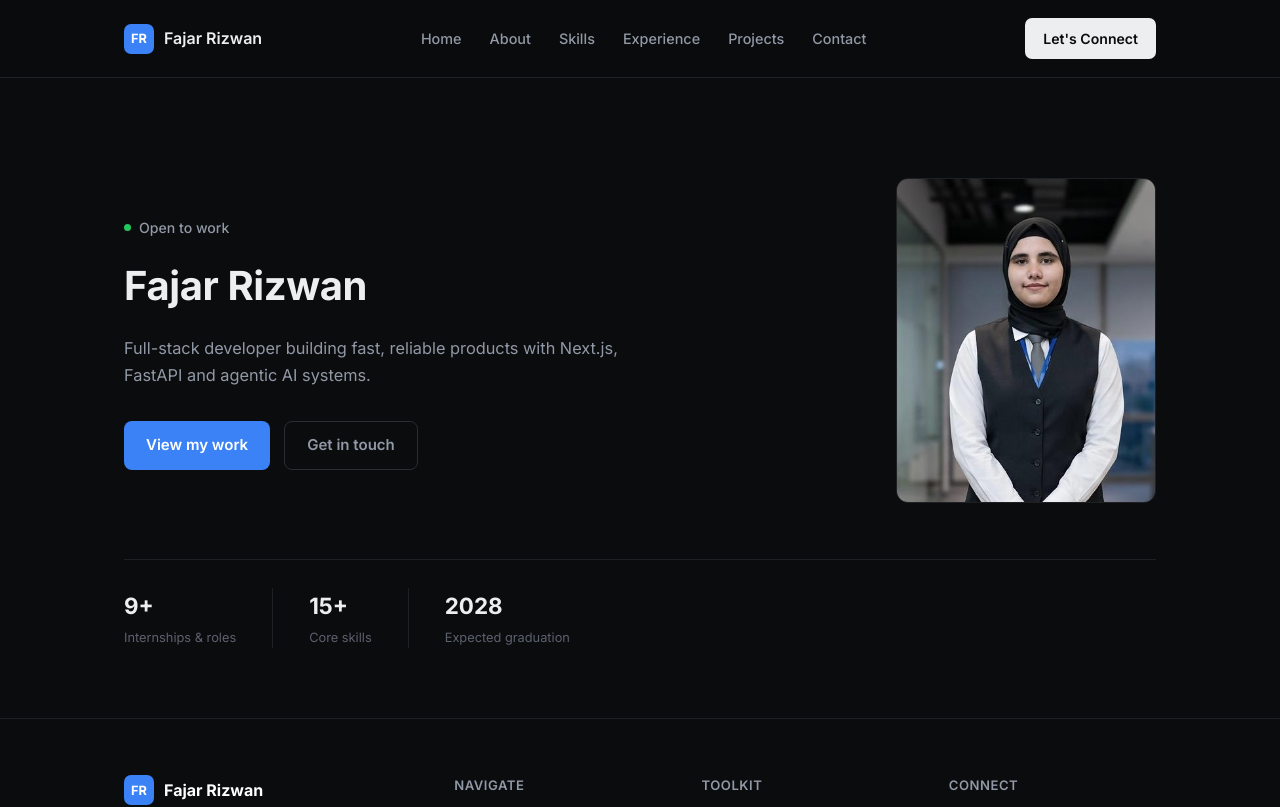
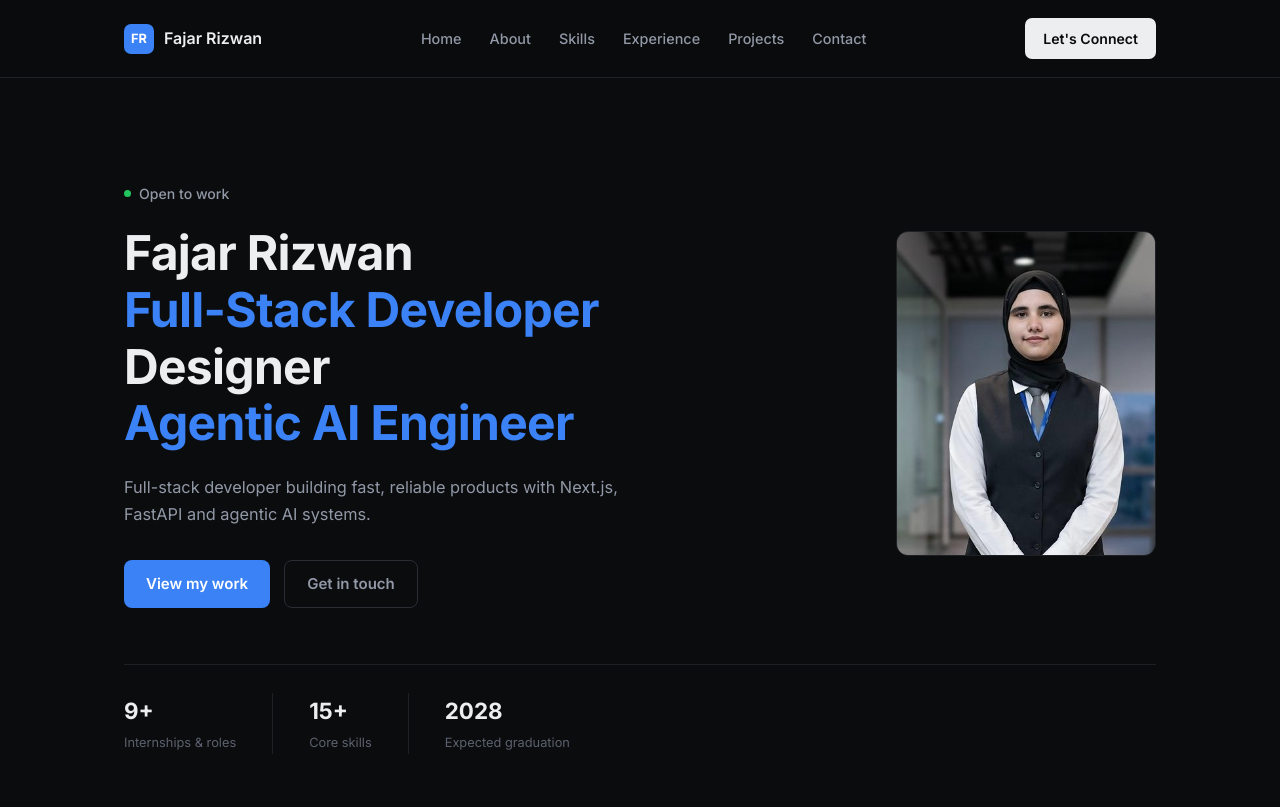
Before and after one commit to 26FajarRizwan/My_Portfolio, a Next.js app: page / in a window 1280 px wide. Shown: the top 807 px of the page. Built offline with nearby package versions, Linux system fonts and the light colour scheme.

Commit message:
Heading change

```diff
--- a/app/globals.css
+++ b/app/globals.css
@@ -56,7 +56,7 @@ header{position:sticky; top:0; z-index:100; background:rgba(11,12,14,.85); backd
 .hero-grid{display:grid; grid-template-columns:1.3fr .7fr; gap:64px; align-items:center;}
 .eyebrow{display:inline-flex; align-items:center; gap:8px; color:var(--ink-soft); font-weight:500; font-size:.88rem; margin-bottom:20px;}
 .pulse-dot{width:7px; height:7px; border-radius:50%; background:#22C55E;}
-.hero h1{font-size:clamp(1.8rem,3.2vw,2.5rem); font-weight:700; line-height:1.35; letter-spacing:-.01em; color:var(--ink); max-width:640px;}
+.hero h1{font-size:clamp(2.1rem,3.8vw,3rem); font-weight:700; line-height:1.18; letter-spacing:-.015em; color:var(--ink); max-width:640px;}
 .hero h1 .accent{color:var(--primary);}
 .hero .tagline{font-size:1.02rem; color:var(--ink-soft); margin:22px 0 32px; max-width:520px;}
 .hero-btns{display:flex; gap:14px; flex-wrap:wrap; align-items:center;}
--- a/components/Hero.js
+++ b/components/Hero.js
@@ -12,7 +12,12 @@ export default function Hero() {
         <div className="hero-grid">
           <div data-aos="fade-up" data-aos-duration="300">
             <div className="eyebrow"><span className="pulse-dot"></span> Open to work</div>
-            <h1>Fajar Rizwan</h1>
+            <h1>
+              Fajar Rizwan<br />
+              <span className="accent">Full-Stack Developer</span><br />
+              Designer<br />
+              <span className="accent">Agentic AI Engineer</span>
+            </h1>
             <p className="tagline">
               Full-stack developer building fast, reliable products with Next.js, FastAPI and agentic AI systems.
             </p>
```
